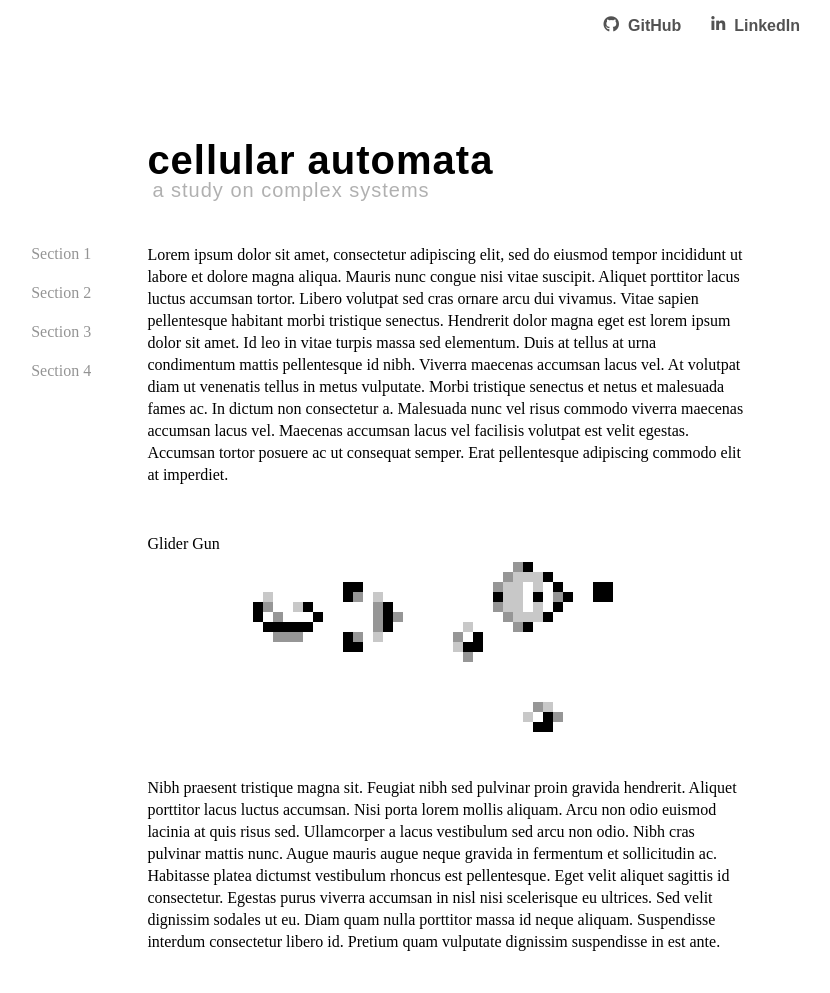
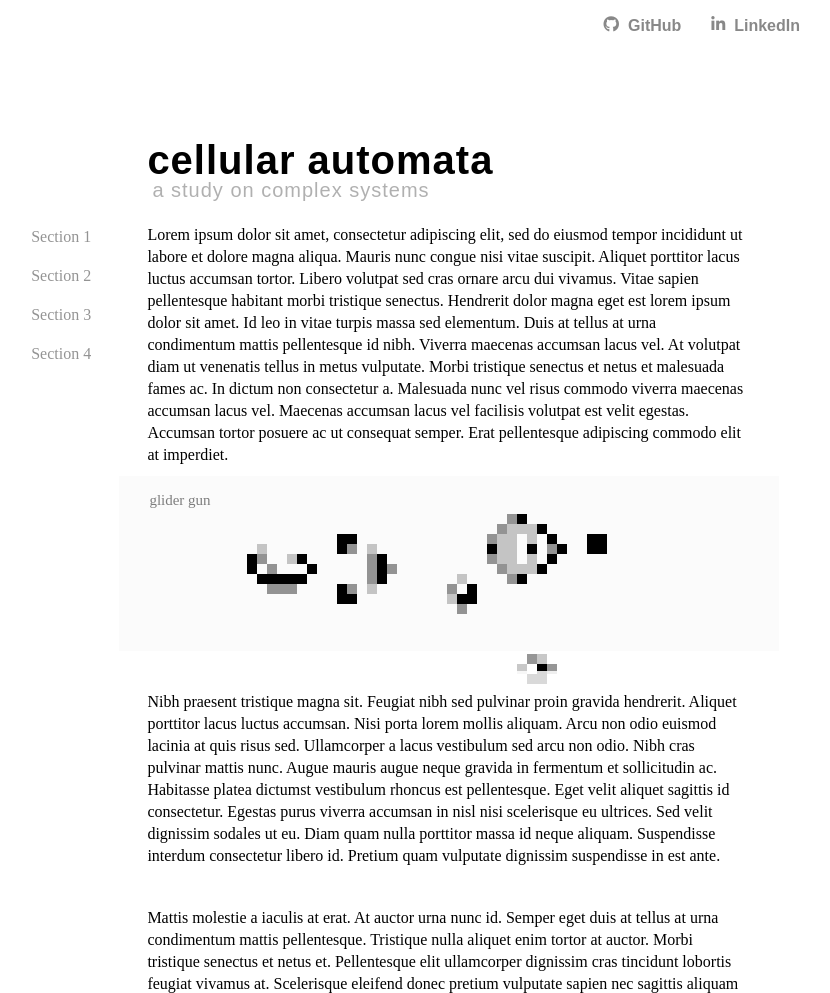
Before and after one commit to hnguyen1179/cellular-automata, a website built with webpack: page index.html in a window 1280 px wide. Shown: the top 993 px of the page, without its empty margins (153-983 px from the left). Built offline with nearby package versions, Linux system fonts and the light colour scheme.

Commit message:
Updating css

```diff
--- a/css/style.css
+++ b/css/style.css
@@ -49,7 +49,7 @@ body {
     margin: 0 auto;
 }
 
-a { color: rgba(0, 0, 0, 0.678); text-decoration: none; }
+a { color: rgba(0, 0, 0, 0.466); text-decoration: none; }
 
 .links {
     position: sticky;
@@ -62,10 +62,10 @@ a { color: rgba(0, 0, 0, 0.678); text-decoration: none; }
     padding-bottom: 10px;
     margin-bottom: 90px;
     padding-right: 10px;
-    background-color: rgba(255, 255, 255, 0.955);
+    background-color: rgba(255, 255, 255, 0.904);
     display: flex;
     align-items: center;
-    z-index: 9001;
+    z-index: 1;
 }
 
 .links > div {
@@ -77,7 +77,7 @@ a { color: rgba(0, 0, 0, 0.678); text-decoration: none; }
 
 .links-button {
     margin-left: 30px;
-    transition: 1000ms;
+    transition: 3000ms;
 }
 
 .github:hover {
@@ -96,13 +96,13 @@ a { color: rgba(0, 0, 0, 0.678); text-decoration: none; }
 
 .navbar {
     position: sticky;
-    top: 53px;
+    top: 43px;
     height: 100vh;
     min-width: 70px;
     margin: 10px;
     margin-left: 5%;
     margin-right: 5%;
-    margin-top: 96px;
+    margin-top: 79px;
     text-align: center;
     display: flex;
     flex-direction: column;
@@ -121,8 +121,9 @@ a { color: rgba(0, 0, 0, 0.678); text-decoration: none; }
 
 .navbar > a:hover {
     color: black;
+    left: 0;
     border-bottom: 1px solid black;
-    transition: 200ms;
+    transition: 500ms;
 }
 
 .right {
@@ -164,30 +165,44 @@ a { color: rgba(0, 0, 0, 0.678); text-decoration: none; }
 }
 
 .meat > .meat-paragraph:not(:first-child) {
-    padding-top: 30px;
-    padding-bottom: 30px;
+    padding-top: 20px;
+    padding-bottom: 20px;
 }
 
 .meat > .meat-paragraph {
-    margin: 20px 0px;
     height: fit-content;
     line-height: 22px;
 }
 
+.glider-gun-title {
+    transform: translate(30px, 17px);
+    font-size: 15px;
+    z-index: 3;
+    color: rgba(0, 0, 0, 0.507);
+}
+
 #glider-gun {
     position: absolute;
-    transform: translate(96px, 0px);
+    transform: translate(90px, 8px);
     z-index: -1;
 }
 
 .glider-gun-spacing {
     height: 175px;
+    width: 110%;
+    background-color: rgba(0, 0, 0, 0.015);
+    transform: translate(-28px, -20px);
+    transition: 1000ms;
+    z-index: -1;
 }
 
 .glider-gun-spacing:hover {
     cursor: pointer;
+    background-color: rgba(0, 0, 0, 0.035);
+    border-radius: 10px;
+    transition: 300ms;
 }
 
 #section2 {
-    background-color: rgba(255, 255, 255, 0.952);
+    background-color: rgba(255, 255, 255, 0.852);
 }
--- a/index.html
+++ b/index.html
@@ -81,9 +81,10 @@
                         posuere ac ut consequat semper. Erat pellentesque adipiscing commodo elit at imperdiet.
                     </div>
 
-                    <h1 class="glider-gun-title">Glider Gun</h1>
                     <svg id="glider-gun"></svg>
-                    <div class="glider-gun-spacing"></div>
+                    <div class="glider-gun-spacing">
+                        <div class="glider-gun-title">glider gun</div>
+                    </div>
 
                     <div id="section2" class="meat-paragraph">
                         Nibh praesent tristique magna sit. Feugiat nibh sed pulvinar proin gravida hendrerit. Aliquet porttitor lacus luctus
```
